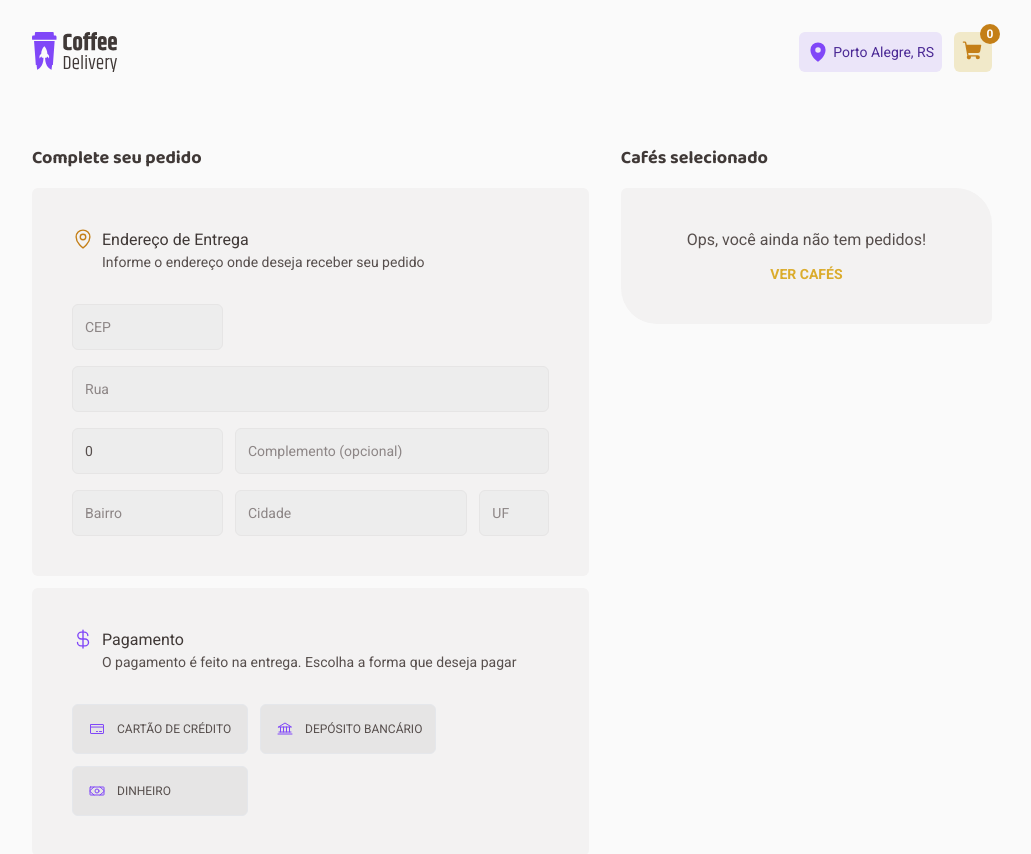
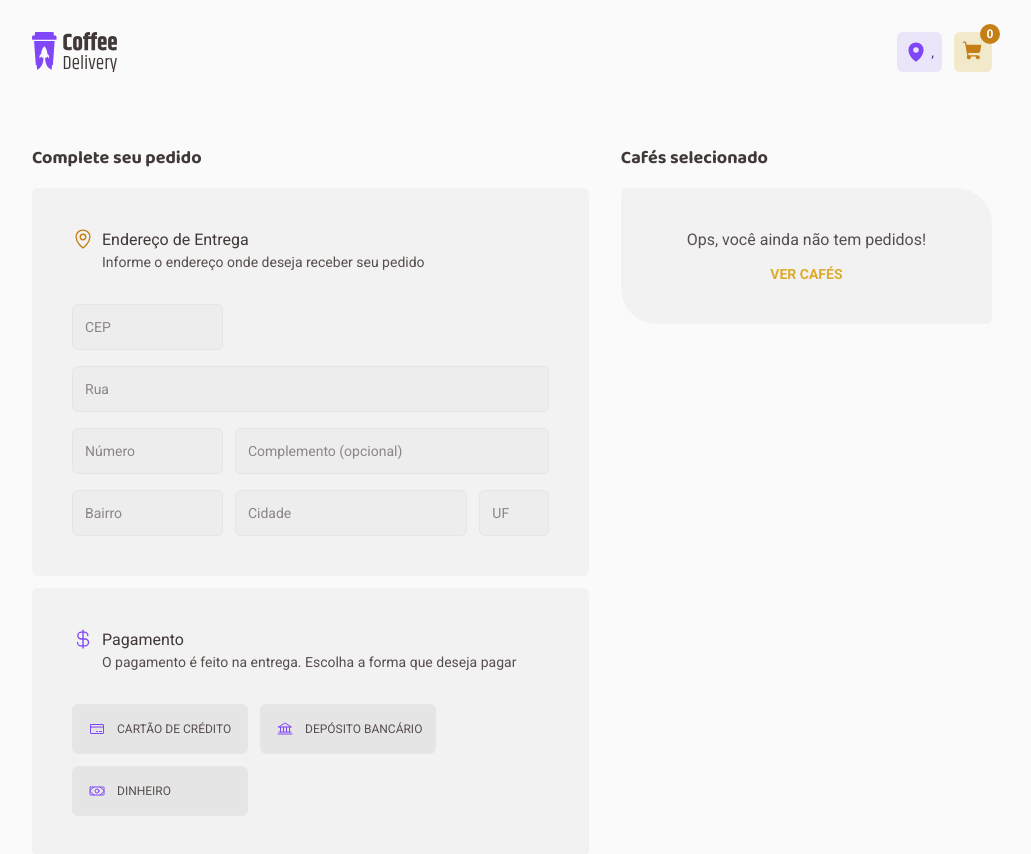
Before and after one commit to Wesed/coffee-delivery, a React (Vite) app: page /checkout in a window 1280 px wide. Shown: the whole page, without its empty margins (128-1159 px from the left). Built offline with nearby package versions, Linux system fonts and the light colour scheme; the HTML template or start-up script is replaced by a standard one.

Commit message:
todas as funcionalidades finalizadas

```diff
--- a/src/components/header/index.tsx
+++ b/src/components/header/index.tsx
@@ -4,17 +4,22 @@ import { useContext } from 'react'
 import { CoffeeContext } from '../../contexts/CoffeeContext'
 
 export function Header() {
-  const { orders } = useContext(CoffeeContext)
+  const { orders, checkoutData } = useContext(CoffeeContext)
+  const { city, state } = checkoutData
   const cartQtd = orders.length
 
   return (
     <div className="flex justify-between px-40 py-8">
       <Logo />
       <nav className="flex gap-3">
-        <span className="flex items-center justify-center gap-1 rounded-md bg-purple_light p-2">
-          <MapPin size={22} weight="fill" className="fill-purple" />
-          <span className="text-sm text-purple_dark">Porto Alegre, RS</span>
-        </span>
+        {checkoutData && (
+          <span className="flex items-center justify-center gap-1 rounded-md bg-purple_light p-2">
+            <MapPin size={22} weight="fill" className="fill-purple" />
+            <span className="text-sm capitalize text-purple_dark">
+              {city}, {state}
+            </span>
+          </span>
+        )}
         <a href="/checkout" className="relative rounded-md bg-yellow_light p-2">
           <span className="absolute -right-2 -top-2 flex h-5 w-5 items-center justify-center rounded-full bg-yellow_dark text-xs font-bold text-white">
             {cartQtd}
--- a/src/components/input.tsx
+++ b/src/components/input.tsx
@@ -1,4 +1,4 @@
-import { UseFormRegister, FieldValues } from 'react-hook-form'
+import { UseFormRegister, FieldValues, useFormContext } from 'react-hook-form'
 
 export interface inputProps {
   name: string
@@ -6,7 +6,7 @@ export interface inputProps {
   placeholder: string
   grid: string
   errors: any
-  register: UseFormRegister<FieldValues>
+  // register: any
   isNumber?: boolean
 }
 
@@ -16,9 +16,11 @@ export function Input({
   type,
   placeholder,
   errors,
-  register,
+  // register,
   isNumber = false,
 }: inputProps) {
+  const { register } = useFormContext()
+
   return (
     <div className={`flex flex-col gap-1  ${grid}`}>
       <input
--- a/src/pages/checkout/index.tsx
+++ b/src/pages/checkout/index.tsx
@@ -6,7 +6,7 @@ import uuid from 'react-uuid'
 import { useContext, useEffect, useState } from 'react'
 import { CoffeeContext } from '../../contexts/CoffeeContext'
 import { FormatPrice } from '../../components/useful/formatPrice'
-import { useForm } from 'react-hook-form'
+import { FormProvider, useForm } from 'react-hook-form'
 import { zodResolver } from '@hookform/resolvers/zod'
 import * as zod from 'zod'
 import { useNavigate } from 'react-router-dom'
@@ -34,19 +34,8 @@ const checkoutFormValidationSchema = zod.object({
 type CheckoutFormData = zod.infer<typeof checkoutFormValidationSchema>
 
 export function Checkout() {
-  const { register, handleSubmit, formState } = useForm({
+  const newCheckoutForm = useForm<CheckoutFormData>({
     resolver: zodResolver(checkoutFormValidationSchema),
-    // se nao defino isso, da erro no handleSubmit
-    defaultValues: {
-      zipCode: '',
-      addressLine1: '',
-      house: 0,
-      addressLine2: '',
-      neighborhood: '',
-      city: '',
-      state: '',
-      paymentOption: '',
-    },
   })
   const { orders, dataToCheckout } = useContext(CoffeeContext)
   const [totalPurchase, setTotalPurchase] = useState(0)
@@ -82,6 +71,8 @@ export function Checkout() {
     navigate('/finish')
   }
 
+  const { handleSubmit, formState } = newCheckoutForm
+
   let methodPaymentMsgError = ''
 
   if (
@@ -98,6 +89,7 @@ export function Checkout() {
         <p className="font-serif text-lg text-base_subtitle">
           Complete seu pedido
         </p>
+        <FormProvider {...newCheckoutForm}>
           <form
             id="addressForm"
             onSubmit={handleSubmit(handleGetCheckout)}
@@ -124,7 +116,6 @@ export function Checkout() {
                   placeholder="CEP"
                   grid="col-span-2"
                   errors={formState.errors.zipCode}
-                register={register}
                 />
                 <Input
                   type="text"
@@ -132,7 +123,6 @@ export function Checkout() {
                   placeholder="Rua"
                   grid="col-span-full"
                   errors={formState.errors.addressLine1}
-                register={register}
                 />
                 <Input
                   type="number"
@@ -140,7 +130,6 @@ export function Checkout() {
                   placeholder="Número"
                   grid="col-span-2"
                   errors={formState.errors.house}
-                register={register}
                   isNumber={true}
                 />
                 <Input
@@ -149,7 +138,6 @@ export function Checkout() {
                   placeholder="Complemento (opcional)"
                   grid="col-span-4"
                   errors={formState.errors.addressLine2}
-                register={register}
                 />
                 <Input
                   type="text"
@@ -157,7 +145,6 @@ export function Checkout() {
                   placeholder="Bairro"
                   grid="col-span-2"
                   errors={formState.errors.neighborhood}
-                register={register}
                 />
                 <Input
                   type="text"
@@ -165,7 +152,6 @@ export function Checkout() {
                   placeholder="Cidade"
                   grid="col-span-3"
                   errors={formState.errors.city}
-                register={register}
                 />
                 <Input
                   type="text"
@@ -173,7 +159,6 @@ export function Checkout() {
                   placeholder="UF"
                   grid="col-span-1"
                   errors={formState.errors.state}
-                register={register}
                 />
               </div>
             </div>
@@ -194,19 +179,16 @@ export function Checkout() {
                   id={uuid()}
                   icon={<CreditCard size={16} className="text-purple" />}
                   typePayment="cartão de crédito"
-                register={register}
                 />
                 <PaymentOption
                   id={uuid()}
                   icon={<Bank size={16} className="text-purple" />}
                   typePayment="depósito bancário"
-                register={register}
                 />
                 <PaymentOption
                   id={uuid()}
                   icon={<Money size={16} className="text-purple" />}
                   typePayment="dinheiro"
-                register={register}
                 />
                 <span className="text-xs  text-red-700">
                   {methodPaymentMsgError}
@@ -214,6 +196,7 @@ export function Checkout() {
               </div>
             </div>
           </form>
+        </FormProvider>
       </div>
       {/* right container */}
       <div className="flex flex-col space-y-4">
--- a/src/pages/checkout/paymentOption.tsx
+++ b/src/pages/checkout/paymentOption.tsx
@@ -1,19 +1,21 @@
 import { ReactNode } from 'react'
-import { UseFormRegister, FieldValues } from 'react-hook-form'
+import { UseFormRegister, FieldValues, useFormContext } from 'react-hook-form'
 
 export interface checkoutProps {
   icon: ReactNode
   typePayment: string
   id: string
-  register: UseFormRegister<FieldValues>
+  // register: UseFormRegister<FieldValues>
+  // register: any
 }
 
 export function PaymentOption({
   icon,
   typePayment,
-  id,
-  register,
+  id, // register,
 }: checkoutProps) {
+  const { register } = useFormContext()
+
   return (
     <label>
       <input
```
Lines whose indentation alone changed are shown as unchanged.
